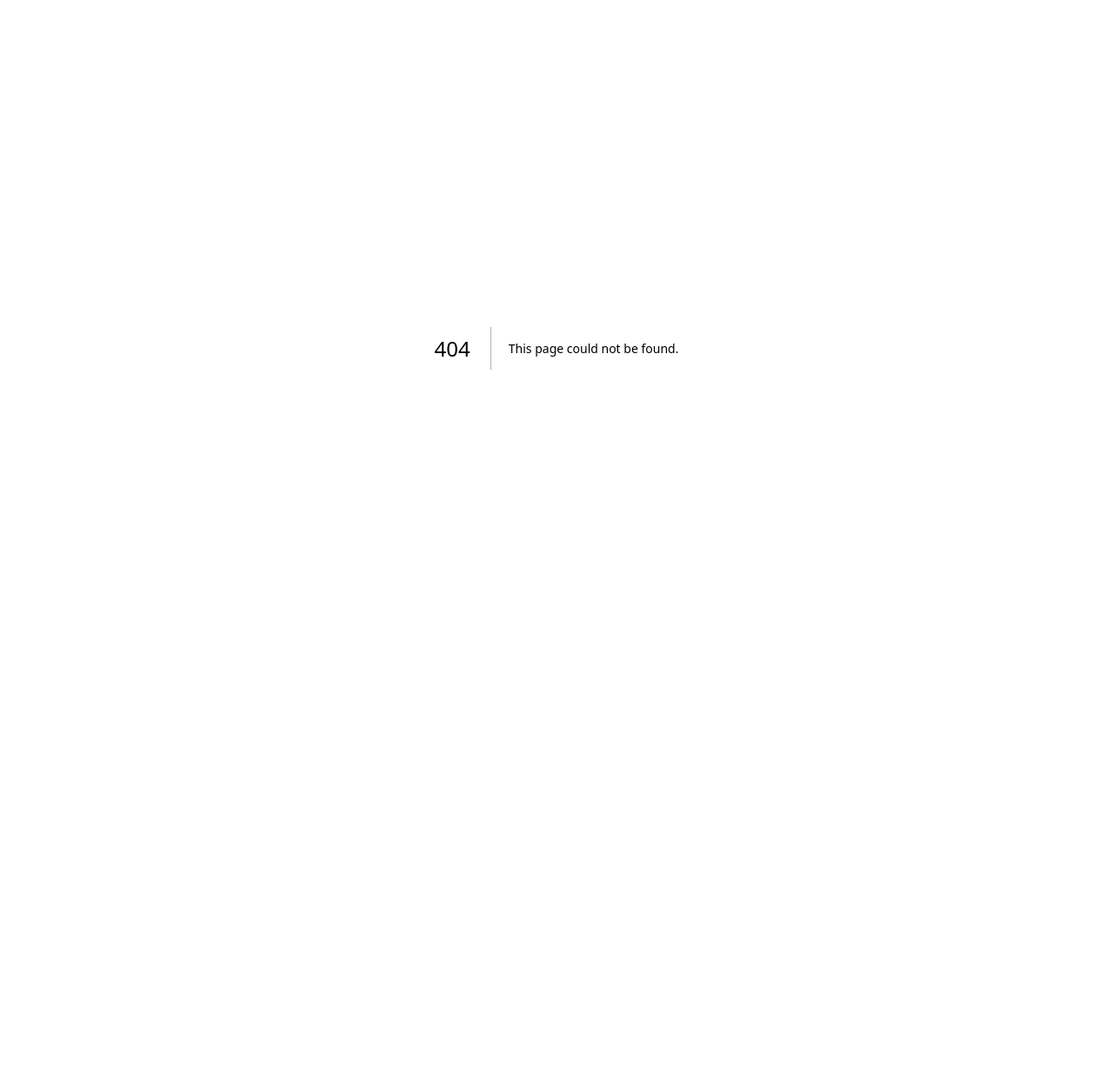
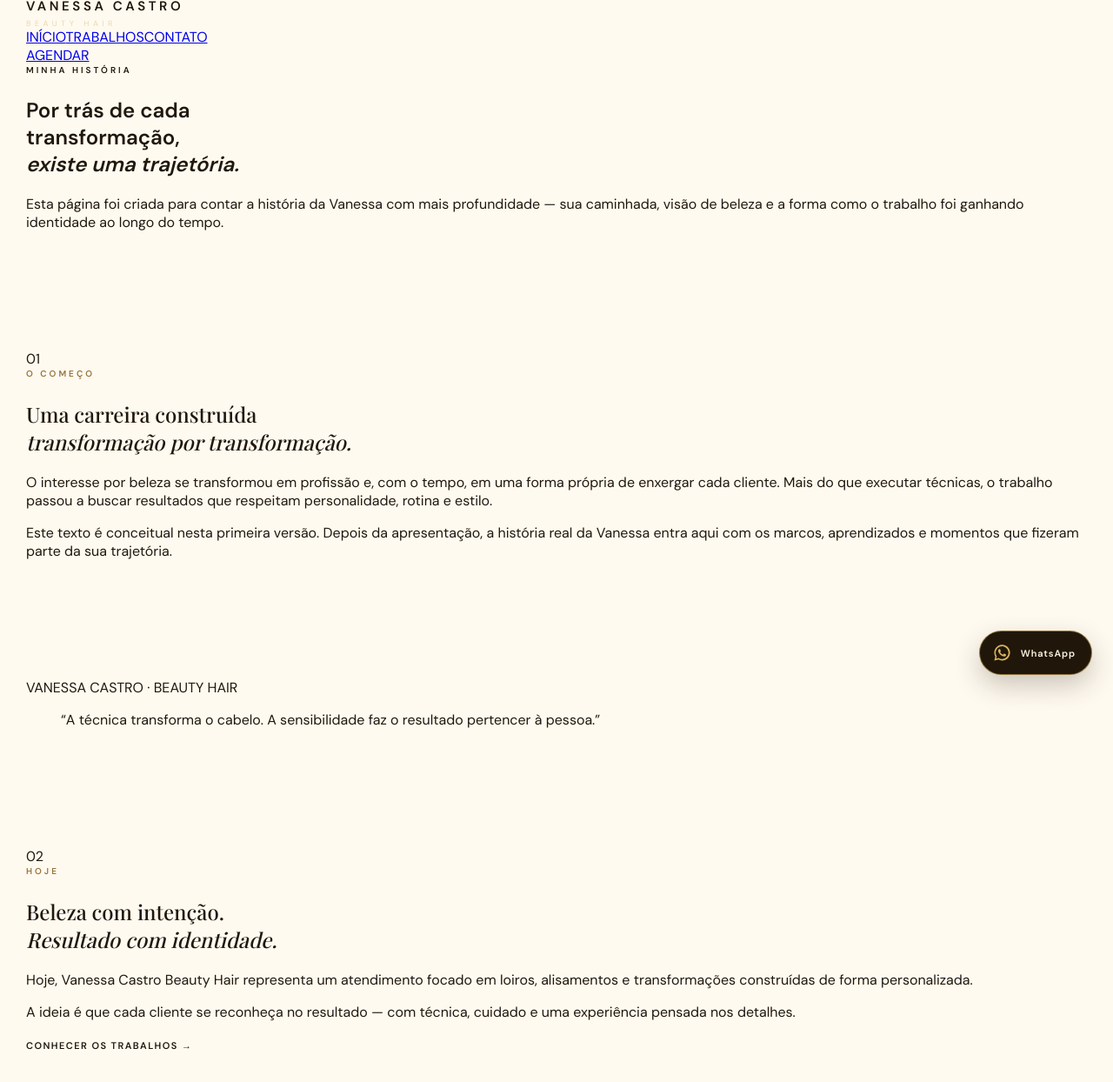
Before and after one commit to nicollettenathan/vanessa-castro-beauty-hair, a Next.js app: page /minha-historia in a window 1280 px wide. Before the commit this address had no page. Shown: the top 1244 px of the page at 87% size. Before the commit the page ends 800 px from the top, so only its background shows below. Built offline with nearby package versions, Linux system fonts and the light colour scheme; a web font is replaced by a local one.

Commit message:
Create dedicated Minha Historia page

```diff
--- /dev/null
+++ b/app/minha-historia/page.jsx
@@ -0,0 +1,89 @@
+const instagramUrl = 'https://www.instagram.com/vanessacastrobeautyhair/'
+const whatsappUrl = 'https://api.whatsapp.com/send?text=Ol%C3%A1%2C%20Vanessa!%20Conheci%20seu%20trabalho%20pelo%20site%20e%20gostaria%20de%20agendar%20uma%20avalia%C3%A7%C3%A3o.'
+
+export const metadata = {
+  title: 'Minha História | Vanessa Castro Beauty Hair',
+  description: 'Conheça a trajetória e a essência por trás da Vanessa Castro Beauty Hair.'
+}
+
+export default function MinhaHistoria() {
+  return (
+    <main className="storyPage">
+      <header className="storyNav shell">
+        <a className="brand" href="/" aria-label="Voltar para a página inicial">
+          <span>VANESSA CASTRO</span>
+          <small>BEAUTY HAIR</small>
+        </a>
+        <nav className="storyNavLinks" aria-label="Navegação interna">
+          <a href="/">INÍCIO</a>
+          <a href="/#resultados">TRABALHOS</a>
+          <a href="/#agendar">CONTATO</a>
+        </nav>
+        <a className="storyNavCta" href="/#agendar">AGENDAR</a>
+      </header>
+
+      <section className="storyHero">
+        <div className="storyHeroMedia" />
+        <div className="storyHeroShade" />
+        <div className="shell storyHeroContent">
+          <p className="eyebrow">MINHA HISTÓRIA</p>
+          <h1>Por trás de cada<br />transformação,<br /><em>existe uma trajetória.</em></h1>
+          <p>Esta página foi criada para contar a história da Vanessa com mais profundidade — sua caminhada, visão de beleza e a forma como o trabalho foi ganhando identidade ao longo do tempo.</p>
+        </div>
+      </section>
+
+      <section className="storyIntro section shell">
+        <div className="storyNumber">01</div>
+        <div className="storyText">
+          <p className="eyebrow dark">O COMEÇO</p>
+          <h2>Uma carreira construída<br /><em>transformação por transformação.</em></h2>
+          <p>O interesse por beleza se transformou em profissão e, com o tempo, em uma forma própria de enxergar cada cliente. Mais do que executar técnicas, o trabalho passou a buscar resultados que respeitam personalidade, rotina e estilo.</p>
+          <p>Este texto é conceitual nesta primeira versão. Depois da apresentação, a história real da Vanessa entra aqui com os marcos, aprendizados e momentos que fizeram parte da sua trajetória.</p>
+        </div>
+      </section>
+
+      <section className="storyVisual">
+        <div className="shell storyVisualGrid">
+          <div className="storyPhoto storyPhotoLarge" />
+          <div className="storyQuote">
+            <span>VANESSA CASTRO · BEAUTY HAIR</span>
+            <blockquote>“A técnica transforma o cabelo. A sensibilidade faz o resultado pertencer à pessoa.”</blockquote>
+          </div>
+        </div>
+      </section>
+
+      <section className="storyIntro section shell">
+        <div className="storyNumber">02</div>
+        <div className="storyText">
+          <p className="eyebrow dark">HOJE</p>
+          <h2>Beleza com intenção.<br /><em>Resultado com identidade.</em></h2>
+          <p>Hoje, Vanessa Castro Beauty Hair representa um atendimento focado em loiros, alisamentos e transformações construídas de forma personalizada.</p>
+          <p>A ideia é que cada cliente se reconheça no resultado — com técnica, cuidado e uma experiência pensada nos detalhes.</p>
+          <a className="textLink" href="/#resultados">CONHECER OS TRABALHOS →</a>
+        </div>
+      </section>
+
+      <section className="contact section">
+        <div className="shell contactInner">
+          <p className="eyebrow">VANESSA CASTRO · SÃO CARLOS</p>
+          <h2>Agora que você conhece<br /><em>um pouco da história...</em></h2>
+          <p>Conheça os trabalhos ou fale diretamente com a Vanessa.</p>
+          <div className="contactActions">
+            <a className="button light" href={whatsappUrl} target="_blank" rel="noreferrer">AGENDAR PELO WHATSAPP</a>
+            <a className="instagram" href={instagramUrl} target="_blank" rel="noreferrer">@vanessacastrobeautyhair</a>
+          </div>
+        </div>
+      </section>
+
+      <footer className="footer shell">
+        <p>© 2026 Vanessa Castro Beauty Hair</p>
+        <a className="storyBack" href="/">← VOLTAR PARA O INÍCIO</a>
+      </footer>
+
+      <a className="whatsappFloat" href={whatsappUrl} target="_blank" rel="noreferrer" aria-label="Falar com Vanessa pelo WhatsApp">
+        <svg viewBox="0 0 32 32" aria-hidden="true"><path d="M16 3.2A12.6 12.6 0 0 0 5.1 22.1L3.4 28.6l6.7-1.7A12.6 12.6 0 1 0 16 3.2Zm0 22.8a10.2 10.2 0 0 1-5.2-1.4l-.4-.2-4 .99 1.05-3.86-.26-.4A10.2 10.2 0 1 1 16 26Zm5.6-7.6c-.3-.16-1.8-.9-2.1-1-.28-.1-.5-.16-.7.16-.2.3-.8 1-.98 1.2-.18.2-.36.23-.67.08-.3-.16-1.29-.47-2.45-1.51-.9-.8-1.52-1.8-1.7-2.1-.17-.3-.02-.47.13-.62.14-.14.3-.36.46-.54.15-.18.2-.3.3-.52.1-.2.05-.4-.03-.55-.08-.16-.7-1.7-.96-2.34-.25-.61-.51-.53-.7-.54h-.6c-.2 0-.55.08-.84.4-.28.31-1.09 1.07-1.09 2.6 0 1.54 1.12 3.02 1.28 3.23.15.2 2.2 3.36 5.33 4.71.75.32 1.33.52 1.78.66.75.24 1.43.2 1.97.13.6-.09 1.8-.74 2.06-1.45.26-.72.26-1.33.18-1.46-.08-.13-.28-.2-.59-.36Z"/></svg>
+        <span>WhatsApp</span>
+      </a>
+    </main>
+  )
+}
```
